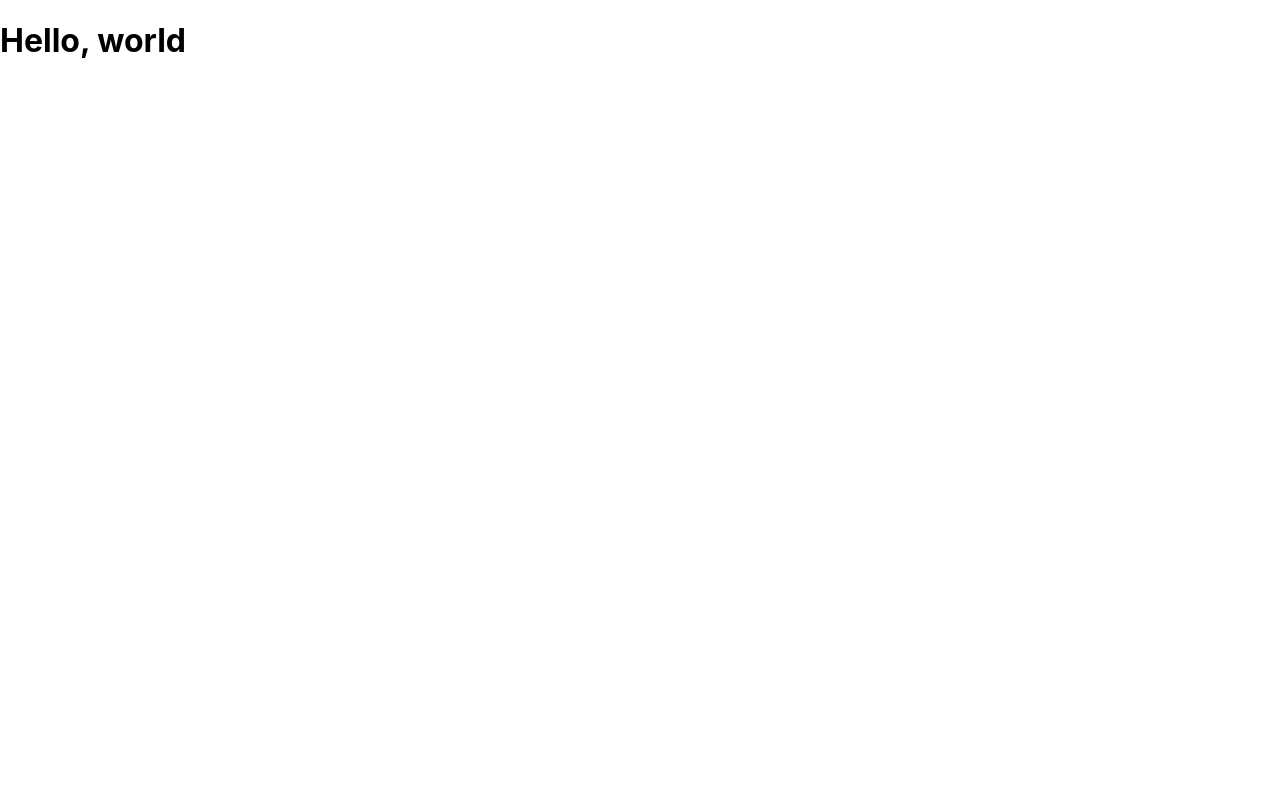
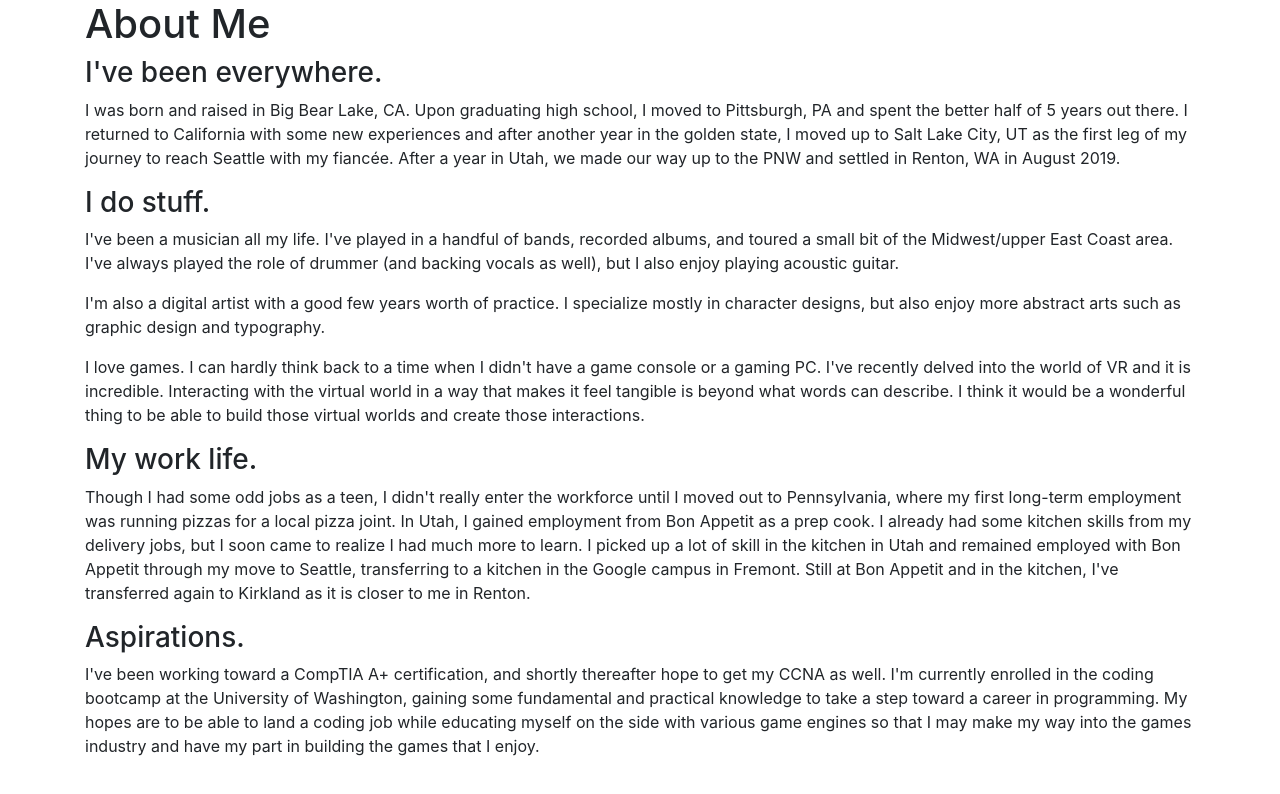
Before and after one commit to ICVRXS/React-Personal-Site-, a React (Create React App) app in the folder react-personal-site/: page / in a window 1280 px wide. Shown: the top 794 px of the page. Built offline with nearby package versions, Linux system fonts and the light colour scheme.

Commit message:
About page info filled out

```diff
--- a/react-personal-site/src/App.js
+++ b/react-personal-site/src/App.js
@@ -1,12 +1,13 @@
 import React from 'react';
 import './App.css';
-import {Router, Switch, Route} from "react-router-dom";
+import About from "./pages/About";
+import {BrowserRouter as Router, Switch, Route} from "react-router-dom";
 
 const App = () => {
   return (
-    <div>
-      <h1>Hello, world</h1>
-    </div>
+    <Router>
+      <About />
+    </Router>
   );
 
 }
--- a/react-personal-site/src/index.js
+++ b/react-personal-site/src/index.js
@@ -3,7 +3,7 @@ import ReactDOM from 'react-dom';
 import './index.css';
 import App from './App';
 import * as serviceWorker from './serviceWorker';
-import Bootstrap from "react-bootstrap";
+import 'bootstrap/dist/css/bootstrap.min.css';
 
 ReactDOM.render(
   <React.StrictMode>
--- /dev/null
+++ b/react-personal-site/src/pages/About/index.js
@@ -0,0 +1,26 @@
+import React from "react";
+import {Container, Row, Col} from "react-bootstrap";
+
+function About() {
+    return (
+        <Container>
+            <Row>
+                <Col size="md-6">
+                    <h1>About Me</h1>
+                    <h3>I've been everywhere.</h3>
+                    <p>I was born and raised in Big Bear Lake, CA. Upon graduating high school, I moved to Pittsburgh, PA and spent the better half of 5 years out there. I returned to California with some new experiences and after another year in the golden state, I moved up to Salt Lake City, UT as the first leg of my journey to reach Seattle with my fiancée. After a year in Utah, we made our way up to the PNW and settled in Renton, WA in August 2019.</p>
+                    <h3>I do stuff.</h3>
+                    <p>I've been a musician all my life. I've played in a handful of bands, recorded albums, and toured a small bit of the Midwest/upper East Coast area. I've always played the role of drummer (and backing vocals as well), but I also enjoy playing acoustic guitar.</p>
+                    <p>I'm also a digital artist with a good few years worth of practice. I specialize mostly in character designs, but also enjoy more abstract arts such as graphic design and typography.</p>
+                    <p>I love games. I can hardly think back to a time when I didn't have a game console or a gaming PC. I've recently delved into the world of VR and it is incredible. Interacting with the virtual world in a way that makes it feel tangible is beyond what words can describe. I think it would be a wonderful thing to be able to build those virtual worlds and create those interactions.</p>
+                    <h3>My work life.</h3>
+                    <p>Though I had some odd jobs as a teen, I didn't really enter the workforce until I moved out to Pennsylvania, where my first long-term employment was running pizzas for a local pizza joint. In Utah, I gained employment from Bon Appetit as a prep cook. I already had some kitchen skills from my delivery jobs, but I soon came to realize I had much more to learn. I picked up a lot of skill in the kitchen in Utah and remained employed with Bon Appetit through my move to Seattle, transferring to a kitchen in the Google campus in Fremont. Still at Bon Appetit and in the kitchen, I've transferred again to Kirkland as it is closer to me in Renton.</p>
+                    <h3>Aspirations.</h3>
+                    <p>I've been working toward a CompTIA A+ certification, and shortly thereafter hope to get my CCNA as well. I'm currently enrolled in the coding bootcamp at the University of Washington, gaining some fundamental and practical knowledge to take a step toward a career in programming. My hopes are to be able to land a coding job while educating myself on the side with various game engines so that I may make my way into the games industry and have my part in building the games that I enjoy.</p>
+                </Col>
+            </Row>
+        </Container>
+    )
+}
+
+export default About;
```
Also changed, not shown: react-personal-site/src/assets/prof image.jpg (added), react-personal-site/src/components/Form/index.js (added), react-personal-site/src/components/Submit/index.js (added), react-personal-site/src/pages/About/style.css (added), react-personal-site/src/pages/Contact/index.js (added), react-personal-site/src/pages/Contact/style.css (added), react-personal-site/src/pages/Portfolio/index.js (added), react-personal-site/src/pages/Portfolio/style.css (added).
